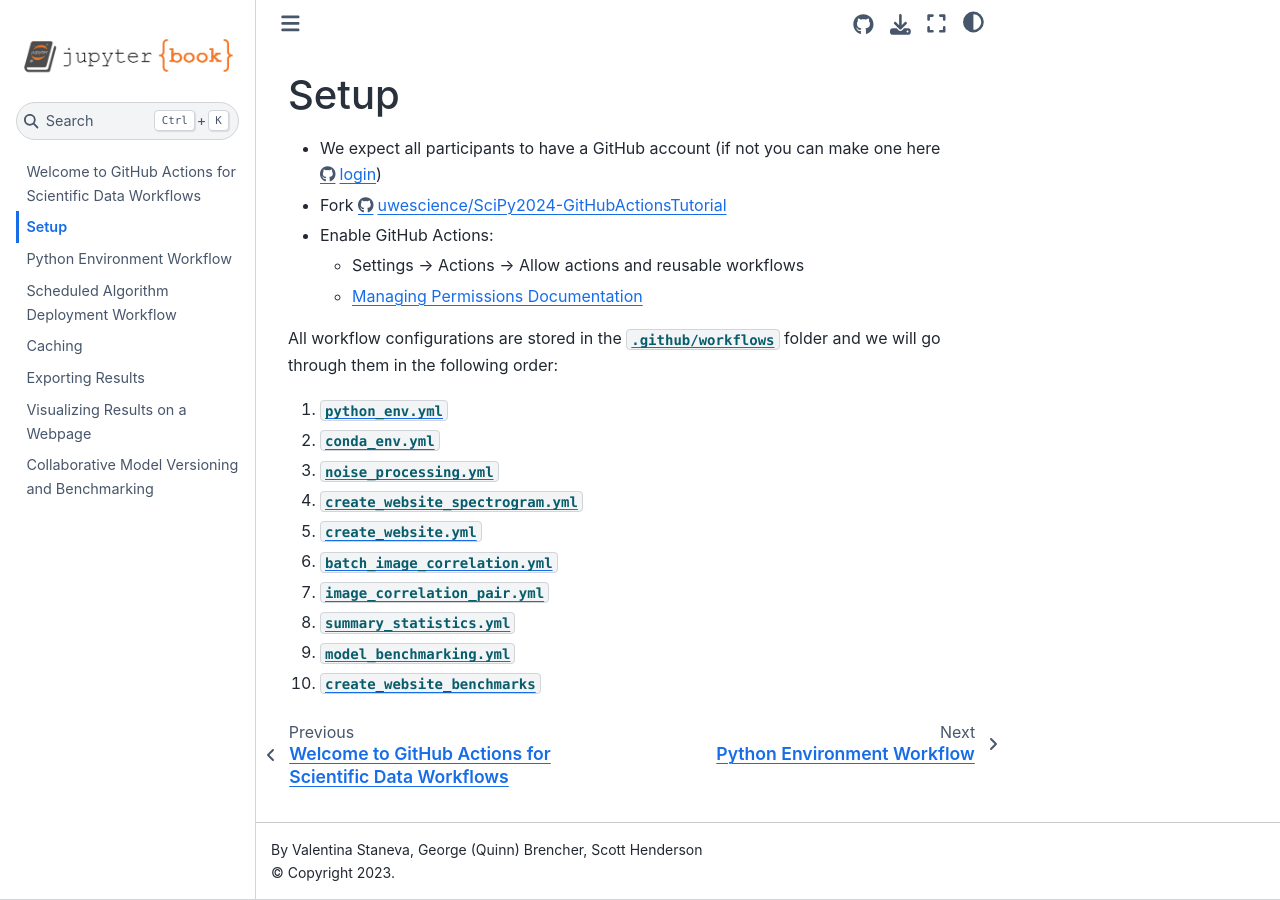
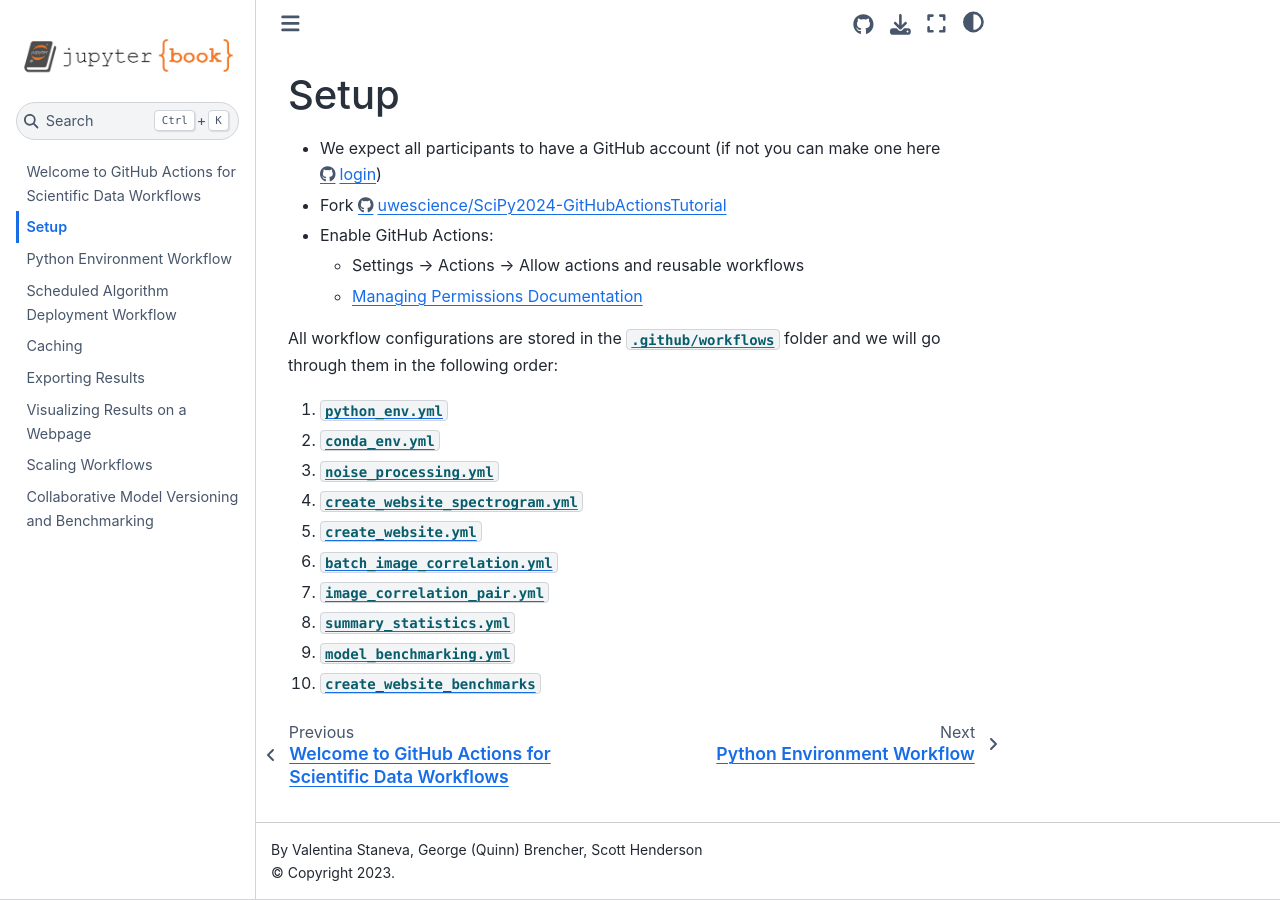
Before and after one commit to uwescience/SciPy2024-GitHubActionsTutorial, a Jupyter Book: the page built from docs/getting-started.md, in a window 1280 px wide. Built offline with Jupyter Book 1.0.4 settings and Sphinx 7.4.7 and the Sphinx Book theme 1.1.4, drawn with Linux system fonts in a browser that asks for light colours; pages that are not in the unit, such as notebooks, are missing from menus.

```diff
--- a/docs/_toc.yml
+++ b/docs/_toc.yml
@@ -10,7 +10,7 @@ chapters:
 - file: caching
 - file: exporting-results
 - file: visualizing-results-webpage
-- file: ../glacier_image_correlation/README
-  title: Batch Computing
+- file: batch-computing
+  title: Scaling Workflows
 - file: model_benchmarking
   title: Collaborative Model Versioning and Benchmarking
```
